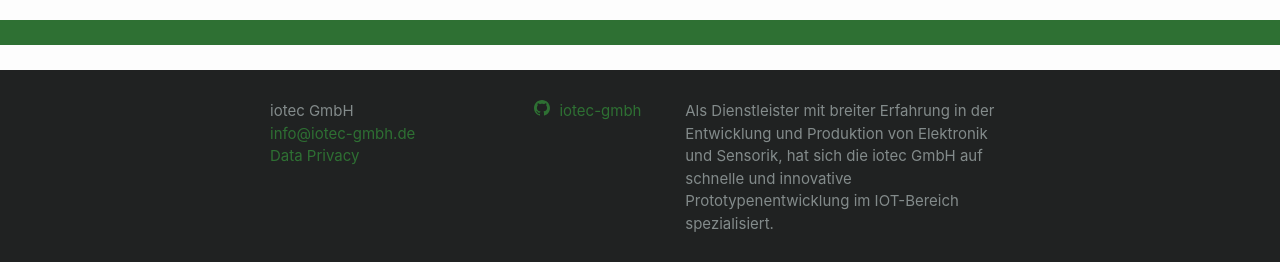
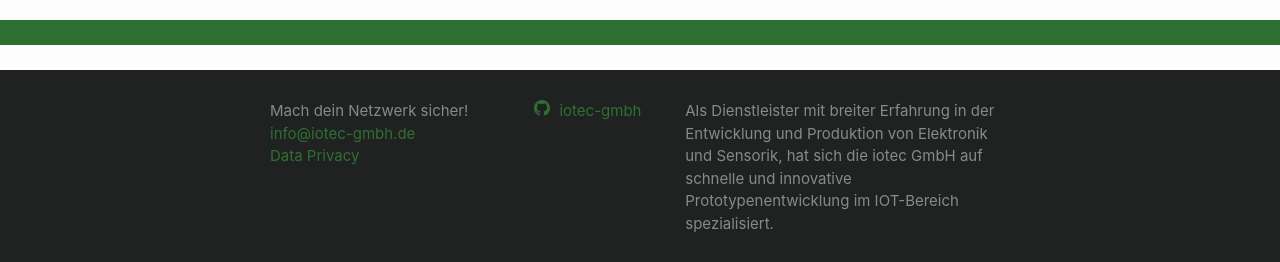
Before and after one commit to iotec-gmbh/thedailynetwork.github.io, a Jekyll site: the page built from index.md, in a window 1280 px wide. Shown: the part 1639-1901 px from the top of the page. Built offline with Jekyll 4.4.1, drawn with Linux system fonts in a browser that asks for light colours.

Commit message:
Update _config.yml

```diff
--- a/_config.yml
+++ b/_config.yml
@@ -13,7 +13,7 @@
 # you will see them accessed via {{ site.title }}, {{ site.email }}, and so on.
 # You can create any custom variable you would like, and they will be accessible
 # in the templates via {{ site.myvariable }}.
-title: iotec GmbH
+title: Mach dein Netzwerk sicher!
 email: info@iotec-gmbh.de
 description: >- # this means to ignore newlines until "baseurl:"
   Als Dienstleister mit breiter Erfahrung in der Entwicklung und Produktion von Elektronik und Sensorik,
```
